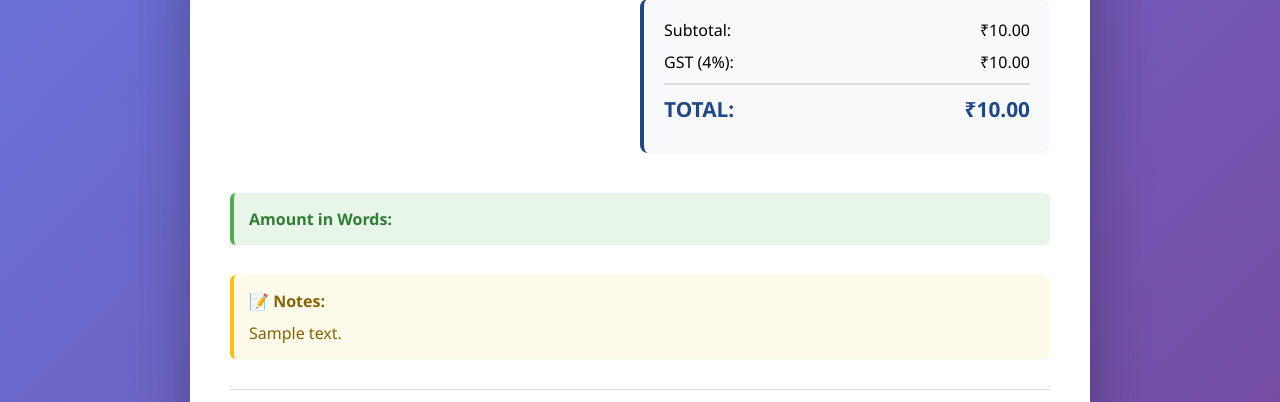
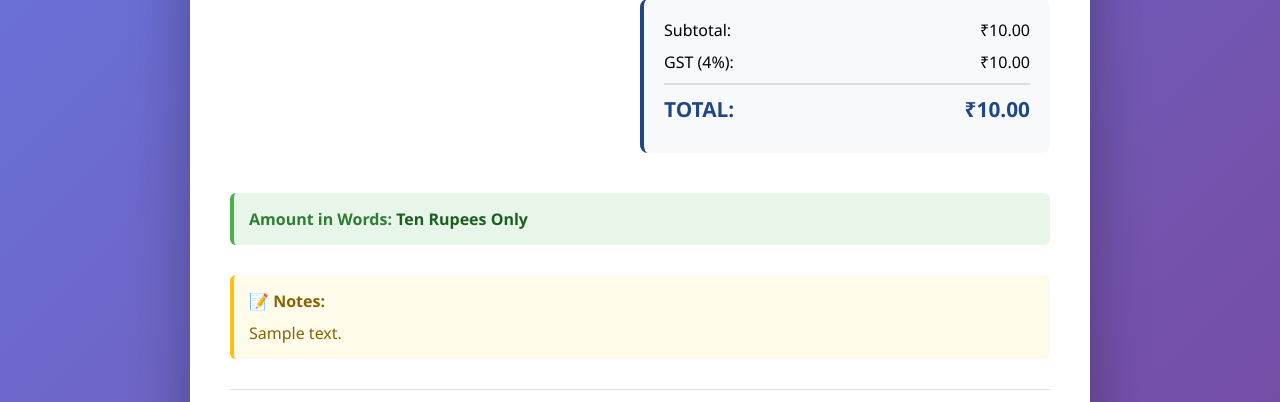
Before and after one commit to syedasadbasha/MyFlaskApp, a Flask app: page /invoice/1 in a window 1280 px wide. Shown: the part 663-1065 px from the top of the page. Run offline with Flask 3, Linux system fonts and the light colour scheme; tables that the repository leaves empty hold one stand-in row (values such as "Sample post"); grey boxes marked "Sample" are stand-in pictures.

Commit message:
Update amount in words to show 'Only' when no paise - e.g., 'One Thousand Rupees Only'

```diff
--- a/app.py
+++ b/app.py
@@ -99,7 +99,7 @@ def number_to_words(amount):
     paise = round((amount - rupees) * 100)
 
     if rupees == 0:
-        words = 'Zero Rupees'
+        words = 'Zero Rupees Only'
     else:
         words = ''
         scale_index = 0
@@ -121,8 +121,11 @@ def number_to_words(amount):
 
         words = words.strip() + ' Rupees'
 
+    # Only add paise if it's greater than 0
     if paise > 0:
-        words += ' and ' + convert_hundreds(paise) + ' Paise'
+        words = words.replace(' Rupees', '') + ' Rupees and ' + convert_hundreds(paise) + ' Paise'
+    else:
+        words += ' Only'  # Add "Only" when no paise
 
     return words
 
--- a/templates/invoice_detail.html
+++ b/templates/invoice_detail.html
@@ -395,11 +395,12 @@
             const rupees = Math.floor(amount);
             const paise = Math.round((amount - rupees) * 100);
 
+            let words;
+
             if (rupees === 0) {
-                var words = 'Zero Rupees';
+                words = 'Zero Rupees Only';
             } else {
-                let words = '';
-                let scaleIndex = 0;
+                words = '';
                 let num = rupees;
                 const scales = ['', 'Thousand', 'Lakh', 'Crore'];
                 const chunks = [];
@@ -422,8 +423,11 @@
                 words = words.trim() + ' Rupees';
             }
 
+            // Only add paise if it's greater than 0
             if (paise > 0) {
-                words += ' and ' + convertHundreds(paise) + ' Paise';
+                words = words.replace(' Rupees', '') + ' Rupees and ' + convertHundreds(paise) + ' Paise';
+            } else {
+                words += ' Only';
             }
 
             return words;
```
Also changed, not shown: templates/index.html (+8 -3 lines).
